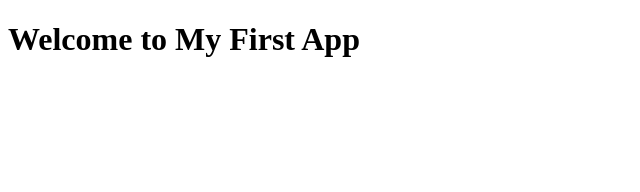
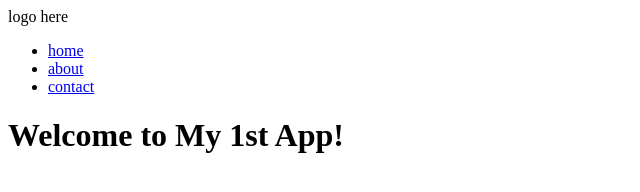
Before and after one commit to Yirga-Ashagrie/my-2nd-app, a plain HTML site: page my-2nd-app/index.html in a window 1280 px wide. Shown: the whole page, without its empty margins (0-640 px from the left). Drawn offline with Linux system fonts and the light colour scheme.

Commit message:
Update page hero title

```diff
--- a/my-2nd-app/index.html
+++ b/my-2nd-app/index.html
@@ -6,6 +6,21 @@
     <title>My First App</title>
 </head>
 <body>
-    <h1>Welcome to My First App</h1>
+
+    <header>
+    <div>
+        logo here
+    </div>
+    <nav>
+        <ul>
+            <li><a href="##">home</a></li>
+            <li><a href="##">about</a></li>
+            <li><a href="##">contact</a></li>
+        </ul>
+    </nav>
+</header>
+
+<h1>Welcome to My 1st App!</h1>
+
 </body>
 </html>
```
